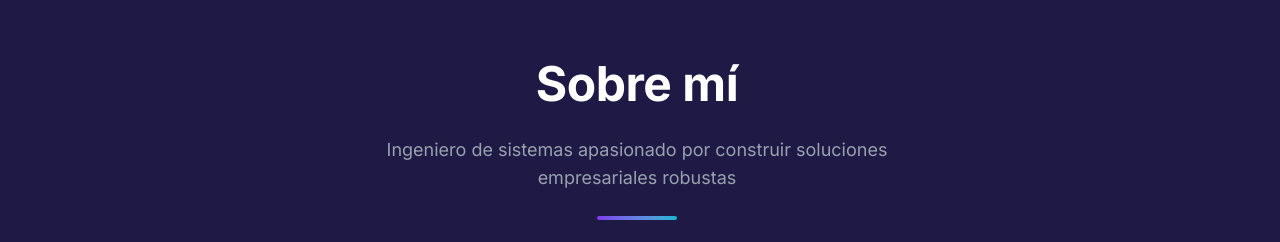
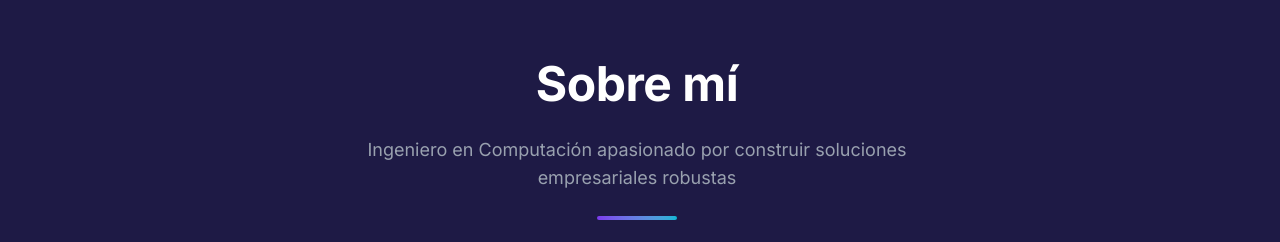
Before and after one commit to RoyerMerchan/portfolio, a React (Vite) app: page / in a window 1280 px wide. Shown: the part 867-1109 px from the top of the page. Built offline with nearby package versions, Linux system fonts and the light colour scheme.

Commit message:
fix: update subtitle in AboutSection to correct job title

```diff
--- a/src/components/sections/AboutSection.tsx
+++ b/src/components/sections/AboutSection.tsx
@@ -21,7 +21,7 @@ export default function AboutSection() {
       <div className="max-w-7xl mx-auto gutter">
         <SectionHeader
           title="Sobre mí"
-          subtitle="Ingeniero de sistemas apasionado por construir soluciones empresariales robustas"
+          subtitle="Ingeniero en Computación apasionado por construir soluciones empresariales robustas"
         />
 
         <div className="grid md:grid-cols-2 gap-10 md:gap-12 lg:gap-16 items-center">
```
